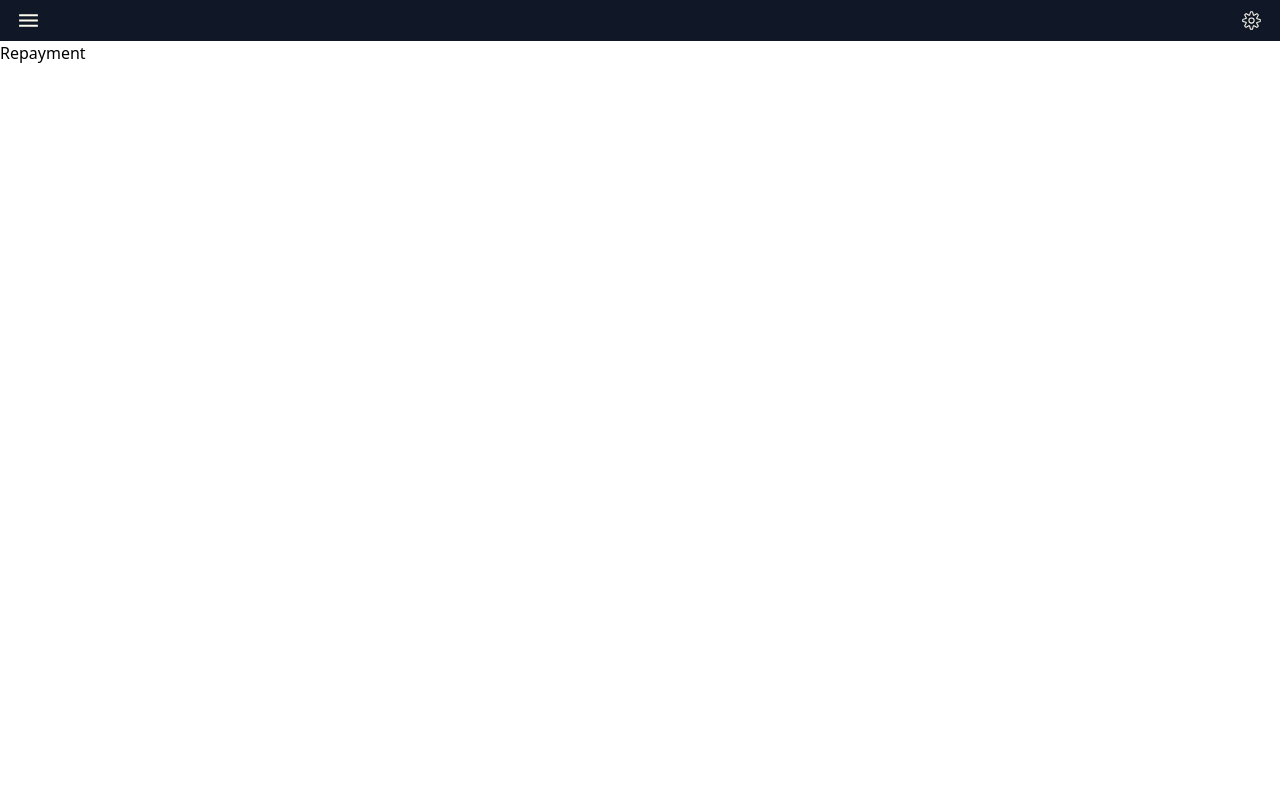
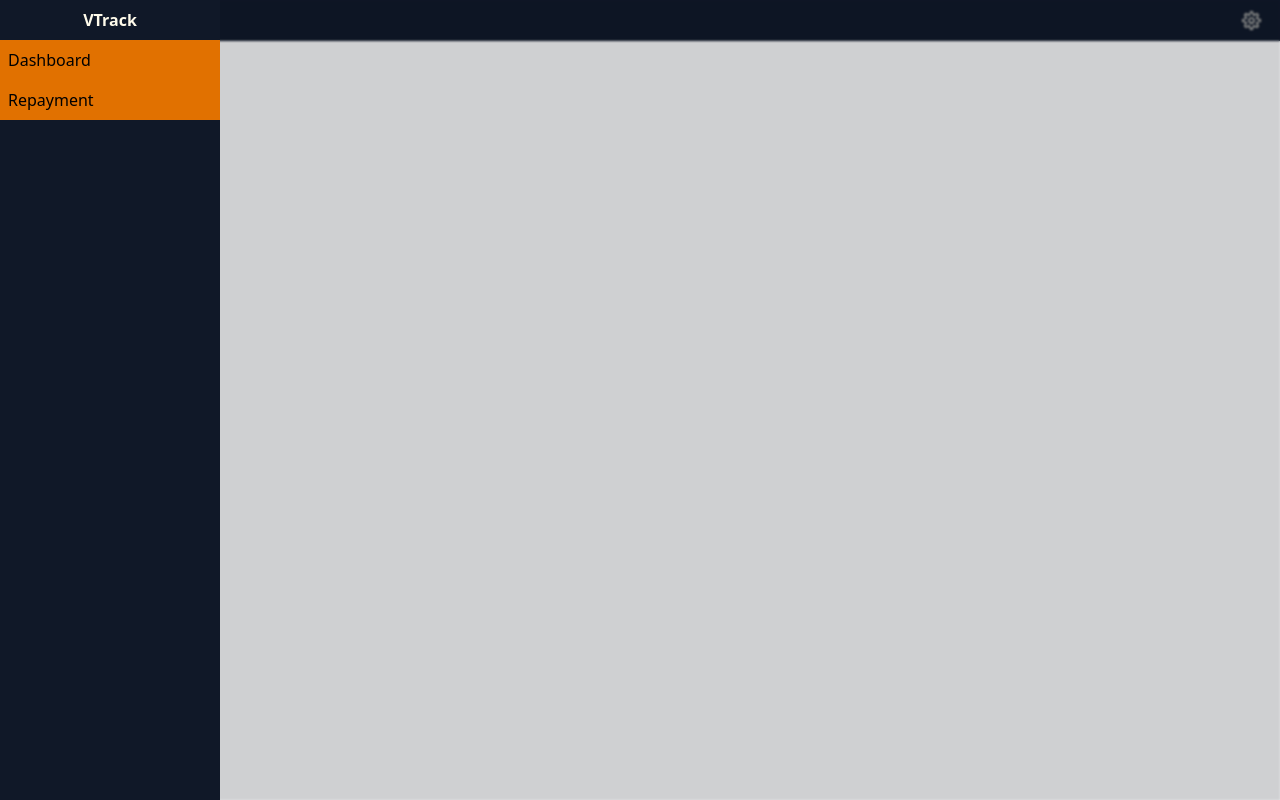
Before and after one commit to mevishnudas/vtrack, a React (Vite) app: page /repayment in a window 1280 px wide. Both pictures are taken after a click on the icon 28 px from the left and 20 px from the top of the page. Built offline with nearby package versions, Linux system fonts and the light colour scheme.

Commit message:
side bar animation added

```diff
--- a/src/App.tsx
+++ b/src/App.tsx
@@ -32,7 +32,7 @@ function App() {
     <>
       <main>
         <Head/>
-        <Outlet />
+        <Outlet/>
         {/* <h1>Footer</h1> */}
       </main>
     </>
--- a/src/pages/layout/Head.tsx
+++ b/src/pages/layout/Head.tsx
@@ -5,8 +5,11 @@ import { IoIosLogOut } from "react-icons/io";
 import { MdAccountCircle } from "react-icons/md";
 import { LuSettings2 } from "react-icons/lu";
 
+//Components
+import SideBar from "./SideBar";
 const Head = () =>{
 
+    const [sideBarShow,setSideBarShow] = useState(false);
     const [settingsMenu,setSettingsMenu] = useState(false);
     const menuRef = useRef(null);
 
@@ -30,7 +33,9 @@ const Head = () =>{
         <>
             <div className="bg-gray-900 py-2 px-4">
                 <div className="grid grid-flow-row-dense grid-cols-3">
-                    <div className="col-span-2"><MdOutlineMenu className='text-amber-50' size={25} /></div>
+                    <div className="col-span-2">
+                        <MdOutlineMenu className='text-amber-50 cursor-pointer' onClick={()=>setSideBarShow(!sideBarShow)} size={25} />
+                    </div>
 
                     <div className="justify-items-end" ref={menuRef}>
                         <CiSettings className='text-amber-50 cursor-pointer hover:text-amber-200' onClick={()=>setSettingsMenu(!settingsMenu)} size={25}/>
@@ -44,6 +49,9 @@ const Head = () =>{
 
                 </div>
             </div>
+
+            <SideBar setSideBarShow={setSideBarShow} sideBarShow={sideBarShow}/>
+
         </>
     )
 };
--- /dev/null
+++ b/src/pages/layout/SideBar.tsx
@@ -0,0 +1,46 @@
+import { Link,useNavigate  } from "react-router-dom";
+
+type props ={
+    setSideBarShow:any,
+    sideBarShow:boolean
+};
+const SideBar = ({setSideBarShow,sideBarShow}:props) =>{
+    const navigate = useNavigate();
+
+    const closeSideBar = () =>{
+        setSideBarShow(false);
+    }
+
+    const navScreen = (page:string) =>{
+        closeSideBar();
+        navigate(page);
+    }
+
+    return(
+        <>
+            <div className={`bg-gray-900/10 backdrop-blur-[1px] backdrop-brightness-90 fixed top-0 h-screen w-screen
+
+                                duration-500
+                                ${sideBarShow?"opacity-100 pointer-events-auto":"opacity-0 pointer-events-none"}
+
+                            `} onClick={closeSideBar}>
+
+
+                <div className={`bg-gray-900 absolute w-55 h-screen
+                                    duration-350
+                                    ${sideBarShow?"-translate-x-0":"-translate-x-50"}
+
+                                `} onClick={(e) => e.stopPropagation()}>
+                    <div><h2 className="text-center text-amber-50 py-2 font-bold">VTrack</h2></div>
+                    <ul>
+                        <li onClick={()=>navScreen('/')} className="bg-amber-600 px-2 py-2 cursor-pointer">Dashboard</li>
+                        <li onClick={()=>navScreen('/repayment')}className="bg-amber-600 px-2 py-2 cursor-pointer">Repayment</li>
+                    </ul>
+                </div>
+            </div>
+        </>
+    )
+
+};
+
+export default SideBar;
```
Also changed, not shown: 1 other file (tests, documents, lock files or other folders).
